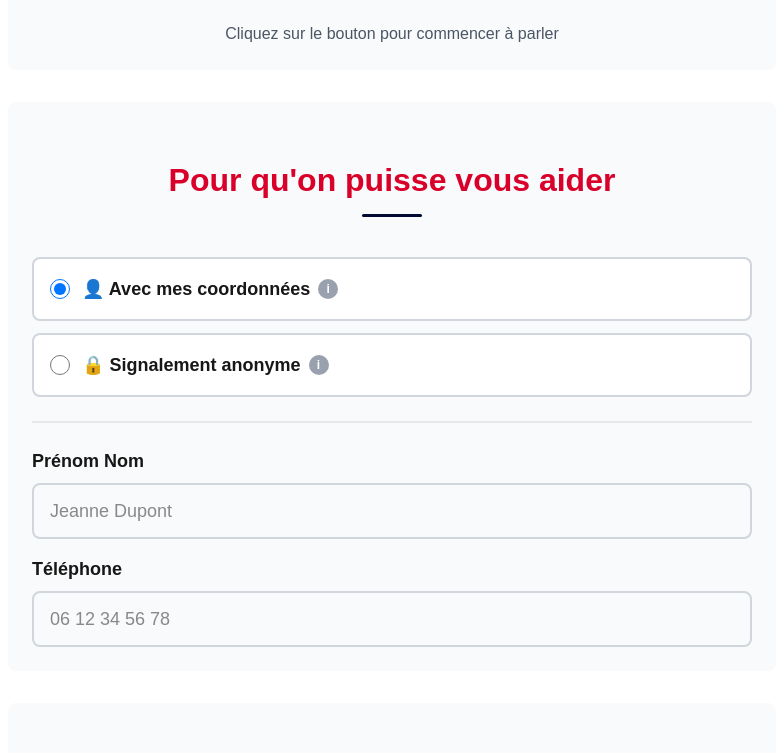
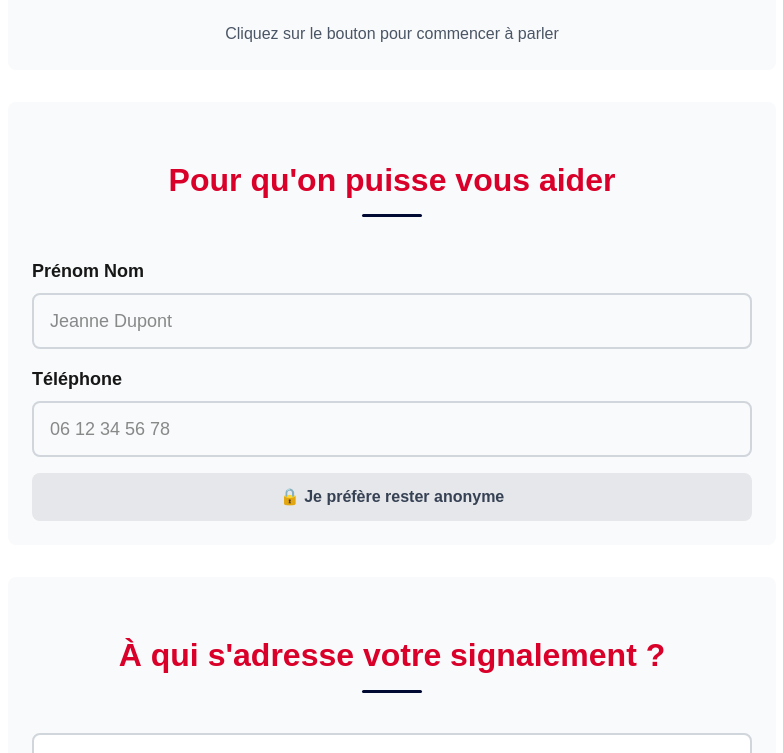
Before and after one commit to Vertocz/webappffsa, a Next.js app: page /depot in a window 1280 px wide. Shown: the part 874-1627 px from the top of the page, without its empty margins (248-1031 px from the left). Built offline with nearby package versions, Linux system fonts and the light colour scheme.

Commit message:
anonymat

```diff
--- a/app/page.tsx
+++ b/app/page.tsx
@@ -71,7 +71,7 @@ export default function AccueilPage() {
           Vous êtes victime ou témoin de violences ?
         </h3>
         <p className="text-white/90 text-center mb-6">
-          Votre signalement est confidentiel, sécurisé et sera traité avec le plus grand sérieux.
+          Votre signalement sera traité avec attention.
         </p>
         <div className="text-center">
           <Link
--- a/components/ContactForm.tsx
+++ b/components/ContactForm.tsx
@@ -1,7 +1,7 @@
 "use client"
 
+import { useState } from 'react'
 import { Field, Input, Label } from '@headlessui/react'
-import Tooltip from './ToolTip'
 
 interface ContactFormProps {
   isAnonymous: boolean
@@ -20,52 +20,29 @@ export default function ContactForm({
   onNomPrenomChange,
   onTelephoneChange
 }: ContactFormProps) {
+  const [showModal, setShowModal] = useState(false)
+
+  const handleAnonymousClick = () => {
+    setShowModal(true)
+  }
+
+  const handleConfirmAnonymous = () => {
+    onAnonymousChange(true)
+    onNomPrenomChange('')
+    onTelephoneChange('')
+    setShowModal(false)
+  }
+
+  const handleReturnToIdentified = () => {
+    onAnonymousChange(false)
+  }
+
   return (
     <div className="bg-gray-50 p-6 rounded-lg">
       <h2 className="text-xl font-bold mb-4 text-[var(--blue)]">Pour qu'on puisse vous aider</h2>
 
-      <div className="space-y-3 mb-6">
-        <label className="flex items-center gap-3 p-4 bg-white rounded-lg border-2 border-gray-300 cursor-pointer hover:border-[var(--blue)] transition-colors">
-          <input
-            type="radio"
-            name="anonymat"
-            checked={!isAnonymous}
-            onChange={() => onAnonymousChange(false)}
-            className="w-5 h-5 text-[var(--blue)]"
-          />
-          <div className="flex-1 flex items-center gap-2">
-            <div className="font-semibold text-lg">👤 Avec mes coordonnées</div>
-            <Tooltip content="En fournissant vos coordonnées, nous pourrons vous recontacter pour vous apporter un soutien personnalisé, clarifier votre situation si besoin, ou vous informer des suites données à votre signalement.">
-              <div className="flex-shrink-0 flex items-center justify-center w-5 h-5 rounded-full bg-gray-400 text-white text-xs font-bold">
-                i
-              </div>
-            </Tooltip>
-          </div>
-        </label>
-
-        <label className="flex items-center gap-3 p-4 bg-white rounded-lg border-2 border-gray-300 cursor-pointer hover:border-[var(--blue)] transition-colors">
-          <input
-            type="radio"
-            name="anonymat"
-            checked={isAnonymous}
-            onChange={() => onAnonymousChange(true)}
-            className="w-5 h-5 text-[var(--blue)]"
-          />
-          <div className="flex-1 flex items-center gap-2">
-            <div>
-              <div className="font-semibold text-lg">🔒 Signalement anonyme</div>
-            </div>
-            <Tooltip content="Votre identité restera strictement confidentielle. Aucune information personnelle ne sera enregistrée. Cette option vous permet de signaler mais limite notre capacité à agir et/ou à vous recontacter.">
-              <div className="flex-shrink-0 flex items-center justify-center w-5 h-5 rounded-full bg-gray-400 text-white text-xs font-bold">
-                i
-              </div>
-            </Tooltip>
-          </div>
-        </label>
-      </div>
-
-      {!isAnonymous && (
-        <div className="space-y-4 mt-6 pt-6 border-t-2 border-gray-200">
+      {!isAnonymous ? (
+        <div className="space-y-4">
           <Field>
             <Label className="block text-lg font-semibold mb-2">Prénom Nom</Label>
             <Input
@@ -75,6 +52,7 @@ export default function ContactForm({
               className="w-full px-4 py-3 border-2 border-gray-300 rounded-lg focus:border-[var(--blue)] focus:outline-none text-lg"
             />
           </Field>
+
           <Field>
             <Label className="block text-lg font-semibold mb-2">Téléphone</Label>
             <Input
@@ -85,7 +63,75 @@ export default function ContactForm({
               className="w-full px-4 py-3 border-2 border-gray-300 rounded-lg focus:border-[var(--blue)] focus:outline-none text-lg"
             />
           </Field>
+
+          <button
+            type="button"
+            onClick={handleAnonymousClick}
+            className="w-full py-3 px-6 bg-gray-200 text-gray-700 rounded-lg font-semibold hover:bg-gray-300 transition-colors flex items-center justify-center gap-2"
+          >
+            🔒 Je préfère rester anonyme
+          </button>
         </div>
+      ) : (
+        <div className="space-y-4">
+          <div className="bg-yellow-50 border-2 border-yellow-200 rounded-lg p-6 text-center space-y-3">
+            <p className="text-lg text-gray-800 font-semibold">
+              Vous avez choisi de rester anonyme
+            </p>
+            <p className="text-sm text-gray-600">
+              Votre identité ne sera pas enregistrée
+            </p>
+          </div>
+
+          <button
+            type="button"
+            onClick={handleReturnToIdentified}
+            className="w-full py-3 px-6 bg-[var(--blue)] text-white rounded-lg font-semibold hover:bg-[var(--red)] transition-colors flex items-center justify-center gap-2"
+          >
+            👤 Finalement, je souhaite fournir mes coordonnées
+          </button>
+        </div>
+      )}
+
+      {/* Modal de confirmation */}
+      {showModal && (
+        <>
+          <div
+            className="fixed inset-0 bg-black bg-opacity-50 z-40"
+            onClick={() => setShowModal(false)}
+          />
+          <div className="fixed inset-0 flex items-center justify-center z-50 p-4">
+            <div className="bg-white rounded-xl shadow-2xl max-w-md w-full p-6 space-y-4">
+              <h3 className="text-xl font-bold text-[var(--blue)]">
+                Signalement anonyme
+              </h3>
+
+              <div className="text-gray-700 space-y-3">
+                <p>
+                  Cette option vous permet de signaler mais <strong>limite notre capacité à agir et/ou à vous recontacter</strong>.
+                </p>
+                <p>
+                  En fournissant vos coordonnées, nous pourrons vous recontacter pour vous apporter un soutien personnalisé, clarifier votre situation si besoin, ou vous informer des suites données à votre signalement.
+                </p>
+              </div>
+
+              <div className="flex gap-3 pt-4">
+                <button
+                  onClick={() => setShowModal(false)}
+                  className="flex-1 py-3 px-6 bg-gray-200 text-gray-700 rounded-lg font-semibold hover:bg-gray-300 transition-colors"
+                >
+                  Annuler
+                </button>
+                <button
+                  onClick={handleConfirmAnonymous}
+                  className="flex-1 py-3 px-6 bg-[var(--blue)] text-white rounded-lg font-semibold hover:bg-[var(--red)] transition-colors"
+                >
+                  J'ai compris
+                </button>
+              </div>
+            </div>
+          </div>
+        </>
       )}
     </div>
   )
```
